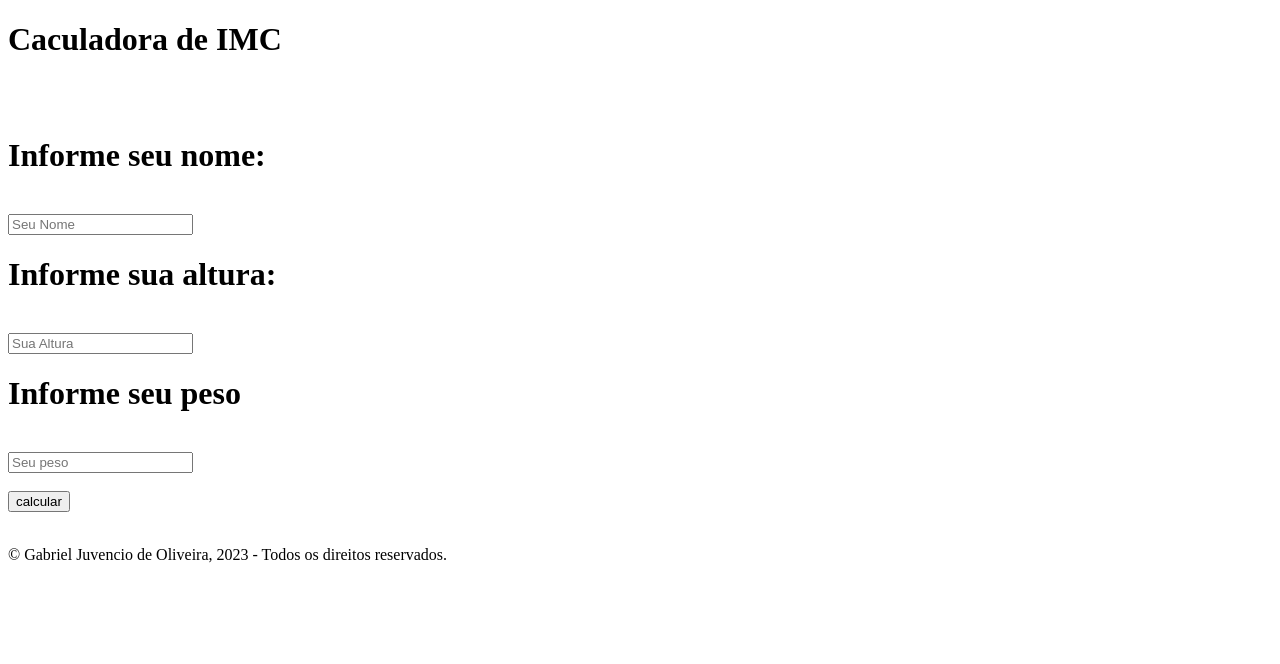
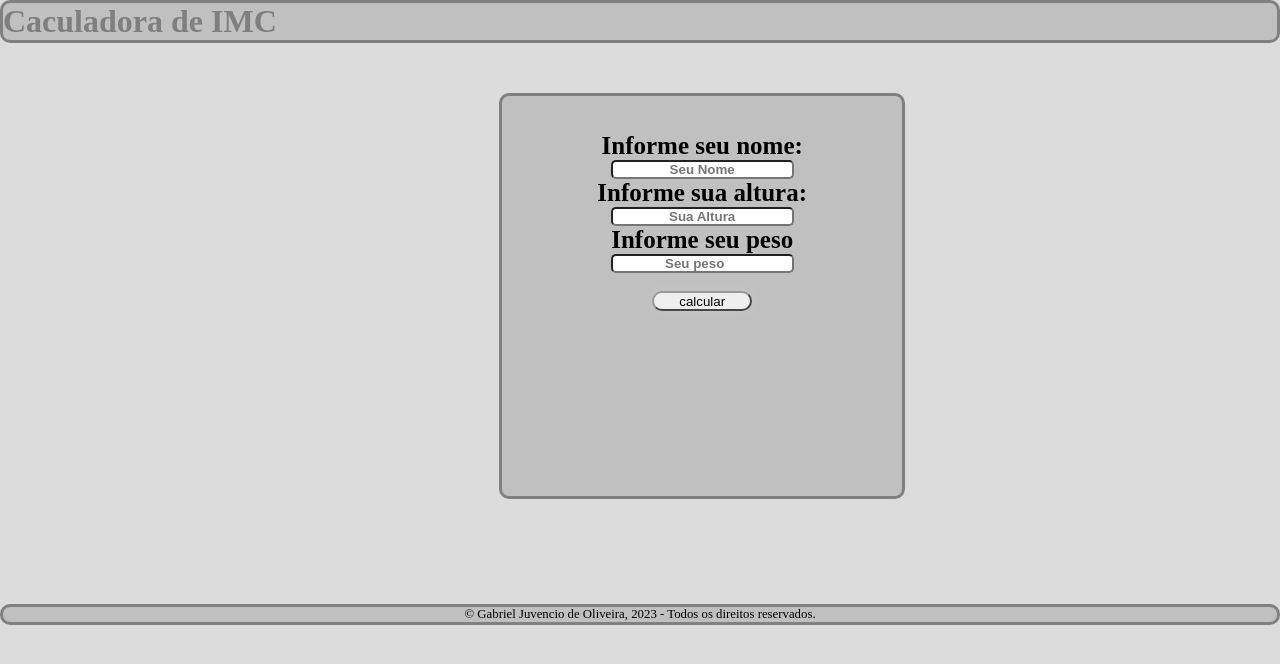
Before and after one commit to GabrielJuvencio09/Calculadora-IMC, a plain HTML site: page Index.html in a window 1280 px wide. Drawn offline with Linux system fonts and the light colour scheme.

Commit message:
alteraçao

```diff
--- a/Index.html
+++ b/Index.html
@@ -5,7 +5,7 @@
     <meta http-equiv="X-UA-Compatible" content="IE=edge">
     <meta name="viewport" content="width=device-width, initial-scale=1.0">
     <script src=""></script>
-    <link rel="stylesheet" href="/Calculadora IMC/style/style.css">
+    <link rel="stylesheet" href="./style/style.css">
 
     <title>Calculo de imc </title>
 </head>
--- a/style/style.css
+++ b/style/style.css
@@ -1,6 +1,16 @@
 * {
     margin: 0px;
     padding: 0px;
+}
+
+:root{
+
+     --cor-primaria: #000000;
+    --cor-secundaria: #F6F6F6;
+    --cor-terciaria: #22D4FD;
+    --cor-hover: #272727;
+
+
 }
 
 body{
@@ -48,6 +58,13 @@ border: 3px solid rgb(128,128,128);
     cursor: pointer;
 
 }
+#calc:hover{
+    transition: 0.3s ease-in-out;
+    box-shadow: 0px 0px 8px rgb(19, 19, 19);
+
+}
+
+
 #masc:hover{
     transition: 0.3s ease-in-out;
     box-shadow: 0px 0px 8px rgb(6, 3, 150);
@@ -98,7 +115,7 @@ border: 3px solid rgb(128,128,128);
 main{
     margin-top: 50px;
     border-radius: 10px;
-    margin-left: 470px;
+    margin-left: 39%;
     width: 400px;
     height: 400px;
     border: 3px solid rgb(128,128,128);
```
